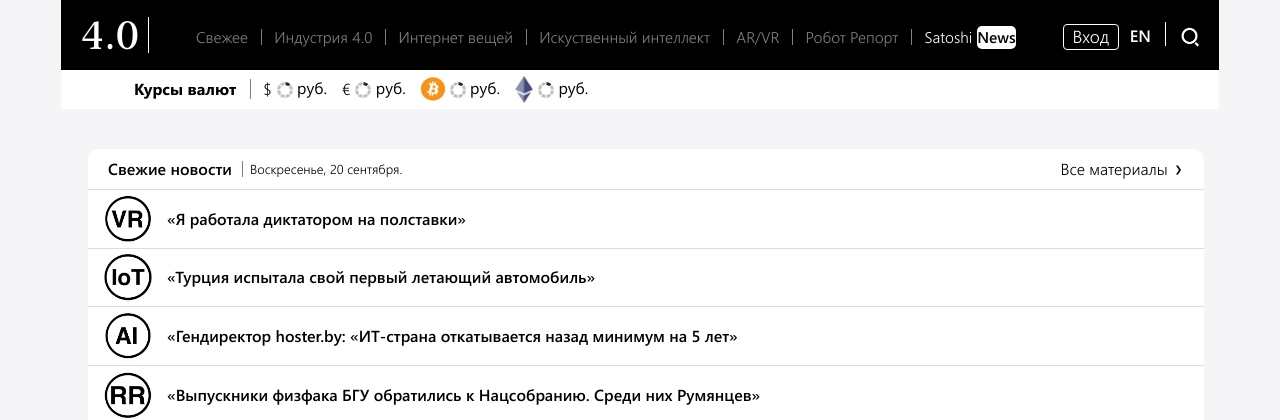
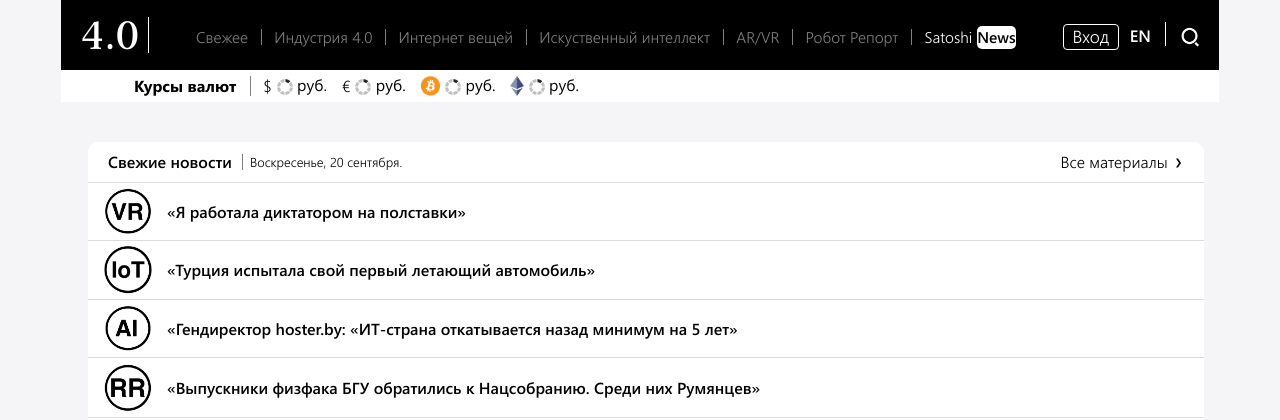
Before and after one commit to nmaslov255/industry, a Django app: template industry/templates/base.html in a window 1280 px wide. Shown: the top 420 px of the page. Run offline with Django 3.2, Linux system fonts and the light colour scheme; the template is opened without the code that fills it, so the values that code supplies are empty; some libraries are stand-ins or nearby versions; some web fonts are replaced.

Commit message:
change currency size

```diff
--- a/industry/static/css/main.css
+++ b/industry/static/css/main.css
@@ -1070,3 +1070,7 @@ color: red;
 .news .post__loader img {
     width: 30px;
 }
+
+.info__sign, .info__one {
+    max-height: 20px
+}
--- a/industry/templates/base.html
+++ b/industry/templates/base.html
@@ -168,7 +168,7 @@
                             </div>
                             <div class="info__item d-flex">
                                 <div class="info__sign">
-                                     <img src="{% static 'img/fig2.png' %}" alt="">
+                                     <img src="{% static 'img/fig2.png' %}" alt="" class="info__one">
                                 </div>
                                 <p>
                                     <b id="ethereum-currency"><img class="preloader_currency" src="{% static 'img/preloader-currency.gif' %}" alt="???"></b> <span>руб.</span>
```
